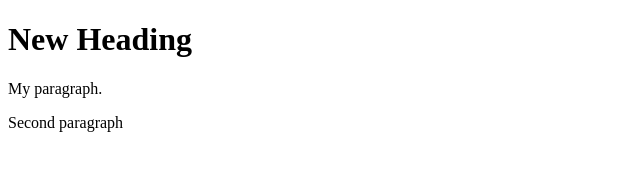
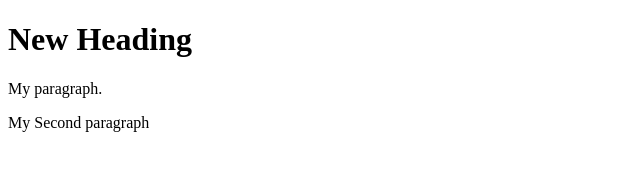
Before and after one commit to mansurmabo/js-test, a plain HTML site: page index.html in a window 1280 px wide. Shown: the full height of the page, 0-640 px from the left. Drawn offline with Linux system fonts and the light colour scheme.

Commit message:
changed index

```diff
--- a/index.html
+++ b/index.html
@@ -4,6 +4,6 @@
     <h1>New Heading</h1>
 
     <p>My paragraph.</p>
-    <p>Second paragraph</p>
+    <p>My Second paragraph</p>
   </body>
 </html>
```
